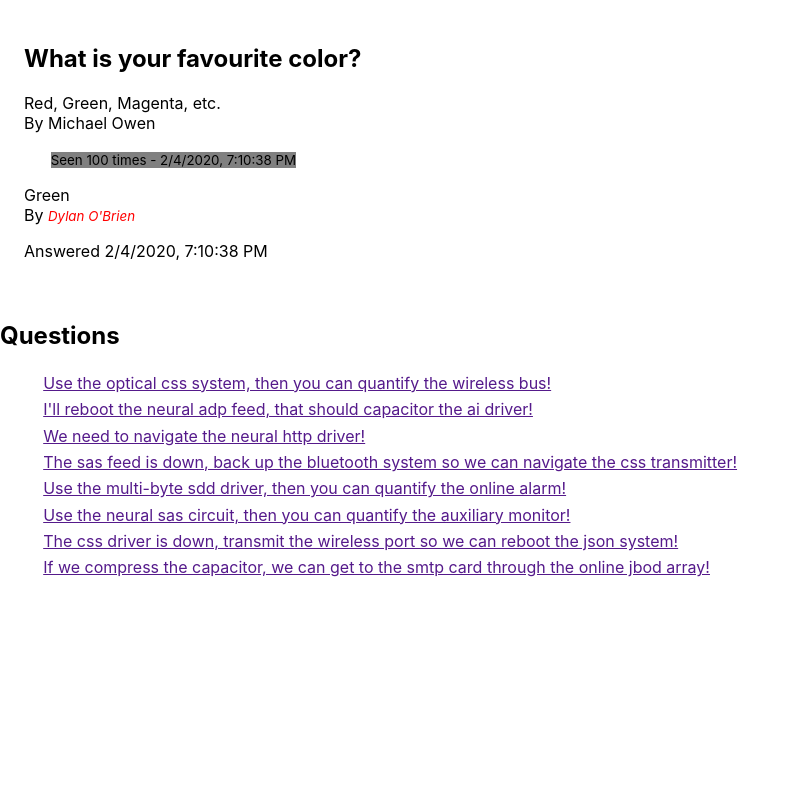
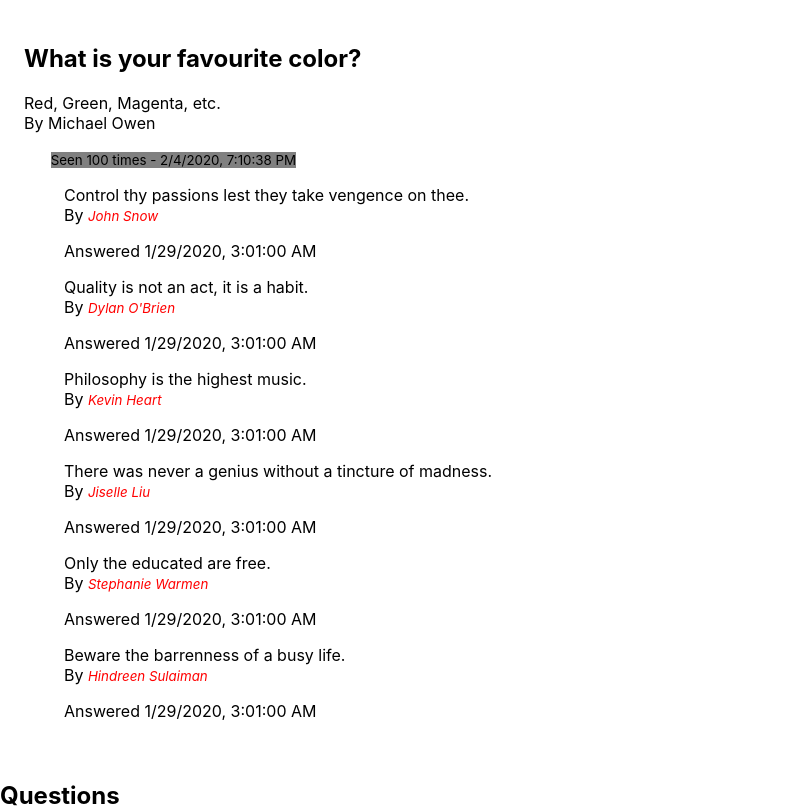
Before and after one commit to CodeCoreYVR/react_awesome_answers_nov_2019, a React (Create React App) app: page / in a window 1280 px wide. Shown: the top 808 px of the page, without its empty margins (0-798 px from the left). Built offline with nearby package versions, Linux system fonts and the light colour scheme.

Commit message:
Add Dynamic QuestionDetails & AnswerDetails

```diff
--- /dev/null
+++ b/src/components/AnswerList.js
@@ -0,0 +1,18 @@
+import React from "react";
+
+import { AnswerDetails } from "./AnswerDetails";
+
+export const AnswerList = props => {
+  return (
+    <ul>
+      {props.answers.map(answer => (
+        <AnswerDetails
+          key={answer.id}
+          body={answer.body}
+          author={answer.author}
+          created_at={new Date(answer.created_at)}
+        />
+      ))}
+    </ul>
+  );
+};
--- a/src/components/QuestionShowPage.js
+++ b/src/components/QuestionShowPage.js
@@ -2,7 +2,8 @@ import React from "react";
 
 import "./css/QuestionShowPage.css";
 import { QuestionDetails } from "./QuestionDetails";
-import { AnswerDetails } from "./AnswerDetails";
+import { AnswerList } from "./AnswerList";
+import oneQuestionData from "../oneQuestionData";
 
 const QuestionShowPage = () => {
   return (
@@ -14,11 +15,7 @@ const QuestionShowPage = () => {
         view_count={100}
         created_at={new Date()}
       />
-      <AnswerDetails
-        body="Green"
-        author={{ full_name: "Dylan O'Brien " }}
-        created_at={new Date()}
-      />
+      <AnswerList answers={oneQuestionData.answers} />
     </div>
   );
 };
--- a/src/oneQuestionData.js
+++ b/src/oneQuestionData.js
@@ -18,42 +18,54 @@ export default {
       body: "Control thy passions lest they take vengence on thee.",
       created_at: "2020-01-29T03:01:00.305Z",
       updated_at: "2020-01-29T03:01:00.305Z",
-      user_id: 2
+      author: {
+        full_name: "John Snow"
+      }
     },
     {
       id: 236,
       body: "Quality is not an act, it is a habit.",
       created_at: "2020-01-29T03:01:00.303Z",
       updated_at: "2020-01-29T03:01:00.303Z",
-      user_id: 4
+      author: {
+        full_name: "Dylan O'Brien"
+      }
     },
     {
       id: 235,
       body: "Philosophy is the highest music.",
       created_at: "2020-01-29T03:01:00.300Z",
       updated_at: "2020-01-29T03:01:00.300Z",
-      user_id: 4
+      author: {
+        full_name: "Kevin Heart"
+      }
     },
     {
       id: 234,
       body: "There was never a genius without a tincture of madness.",
       created_at: "2020-01-29T03:01:00.297Z",
       updated_at: "2020-01-29T03:01:00.297Z",
-      user_id: 11
+      author: {
+        full_name: "Jiselle Liu"
+      }
     },
     {
       id: 233,
       body: "Only the educated are free.",
       created_at: "2020-01-29T03:01:00.294Z",
       updated_at: "2020-01-29T03:01:00.294Z",
-      user_id: 4
+      author: {
+        full_name: "Stephanie Warmen"
+      }
     },
     {
       id: 232,
       body: "Beware the barrenness of a busy life.",
       created_at: "2020-01-29T03:01:00.291Z",
       updated_at: "2020-01-29T03:01:00.291Z",
-      user_id: 9
+      author: {
+        full_name: "Hindreen Sulaiman"
+      }
     }
   ]
 };
```
